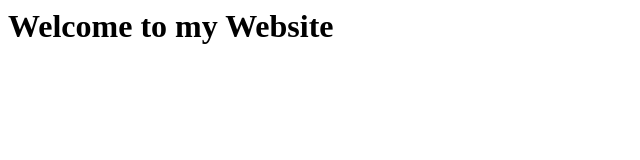
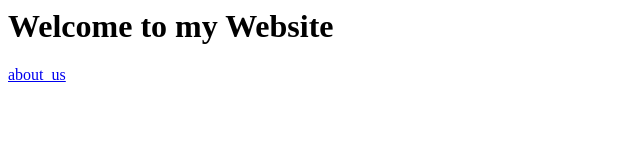
Before and after one commit to aniketchougule108/Branch-Demo, a plain HTML site: page index.html in a window 1280 px wide. Shown: the full height of the page, 0-640 px from the left. Drawn offline with Linux system fonts and the light colour scheme.

Commit message:
add about.html and modify index.html

```diff
--- a/index.html
+++ b/index.html
@@ -1,2 +1,3 @@
 <title>FCT Website</title>
 <h1>Welcome to my Website</h1>
+<a href="about.html">about_us</a>
```
Also changed, not shown: about.html (added, +1 -0 lines).
